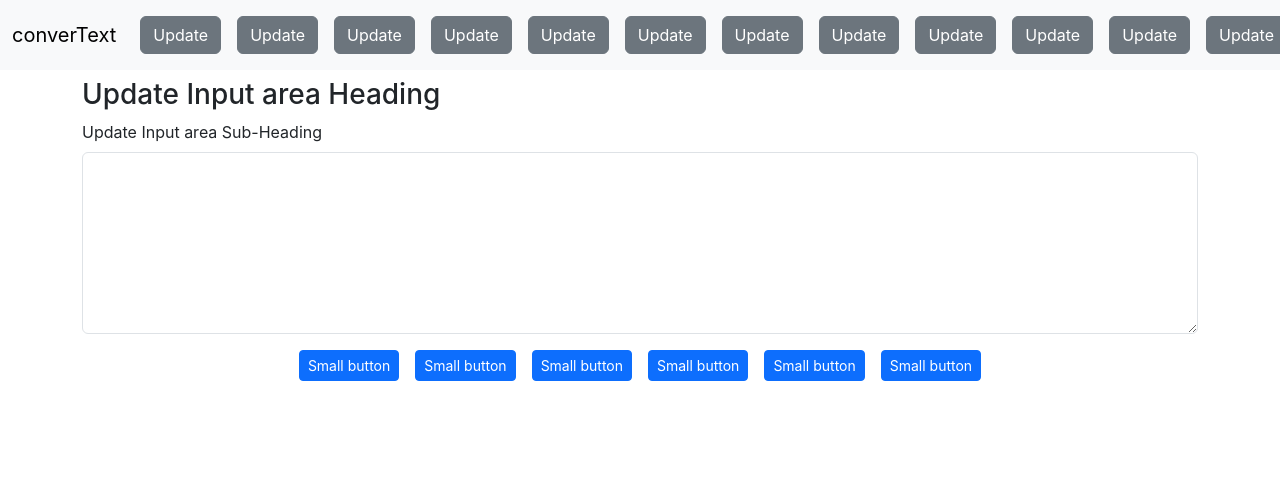
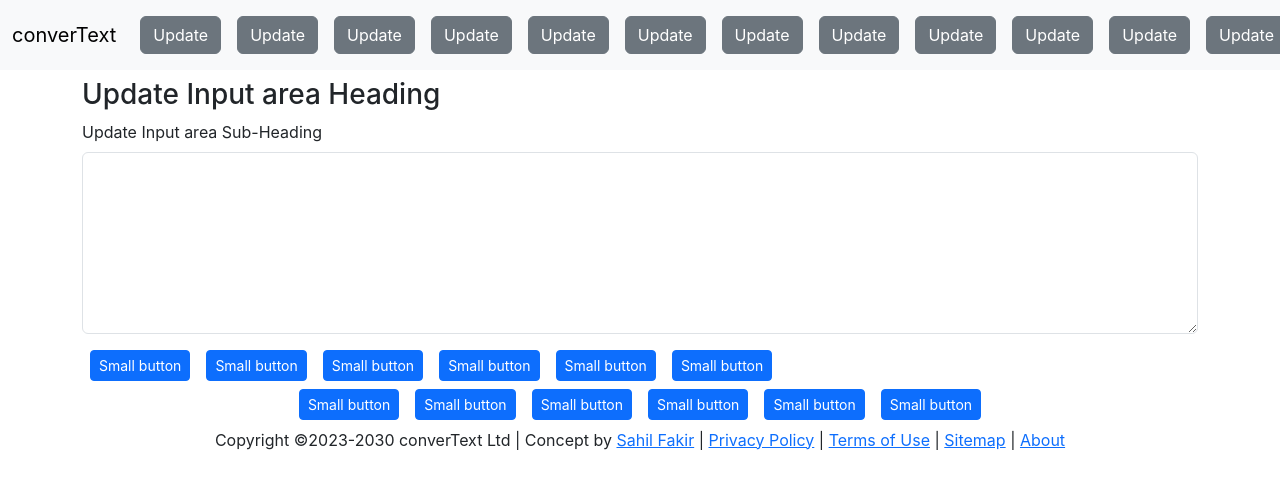
Before and after one commit to sahil0286/convertext, a React (Create React App) app: page / in a window 1280 px wide. Shown: the top 488 px of the page. Built offline with nearby package versions, Linux system fonts and the light colour scheme.

Commit message:
extra info added

```diff
--- a/src/components/Inputarea.js
+++ b/src/components/Inputarea.js
@@ -8,7 +8,7 @@
             <label htmlFor="exampleFormControlTextarea1" className="form-label">{props.inpSubHeading}</label>
             <textarea className="form-control" id="exampleFormControlTextarea1" rows="7"></textarea>
         </div>
-        <div className='d-flex justify-content-center'>
+        <div>
             <button type="button" className="btn btn-primary btn-sm mx-2">Small button</button>
             <button type="button" className="btn btn-primary btn-sm mx-2">Small button</button>
             <button type="button" className="btn btn-primary btn-sm mx-2">Small button</button>
@@ -16,6 +16,16 @@
             <button type="button" className="btn btn-primary btn-sm mx-2">Small button</button>
             <button type="button" className="btn btn-primary btn-sm mx-2">Small button</button>
         </div>
+        {/* <p>`Character Count: ${charCnt} | Word Count: ${wordCnt} | Line Count: ${lineCnt}`</p> */}
+        <div className='d-flex justify-content-center mt-2'>
+            <button type="button" className="btn btn-primary btn-sm mx-2">Small button</button>
+            <button type="button" className="btn btn-primary btn-sm mx-2">Small button</button>
+            <button type="button" className="btn btn-primary btn-sm mx-2">Small button</button>
+            <button type="button" className="btn btn-primary btn-sm mx-2">Small button</button>
+            <button type="button" className="btn btn-primary btn-sm mx-2">Small button</button>
+            <button type="button" className="btn btn-primary btn-sm mx-2">Small button</button>
+        </div>
+        <p className='text-center mt-2'>Copyright ©2023-2030 converText Ltd | Concept by <a href="/">Sahil Fakir</a> | <a href="/">Privacy Policy</a> | <a href="/">Terms of Use</a> | <a href="/">Sitemap</a> | <a href="/">About</a> </p>
     </div>
   )
 }
```
